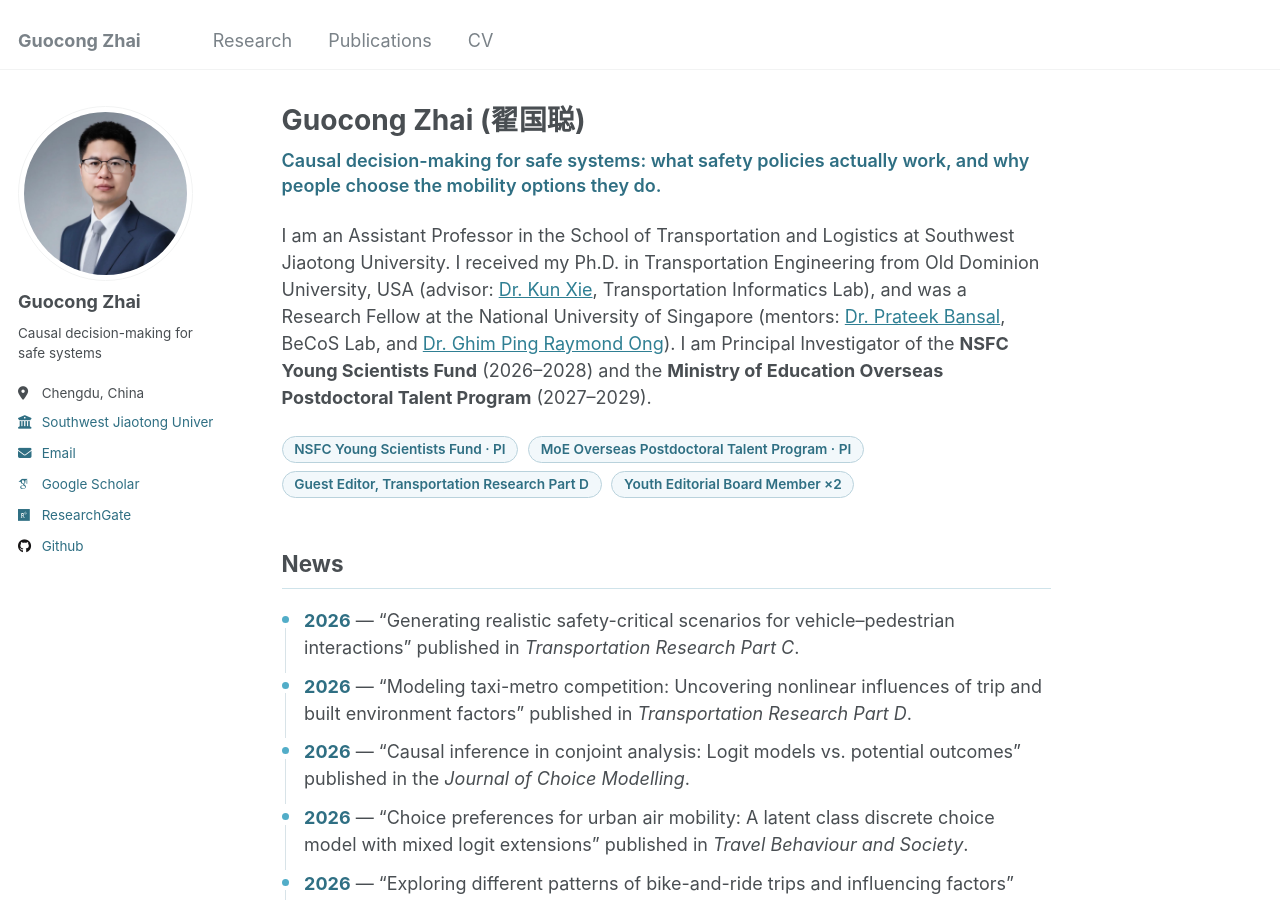
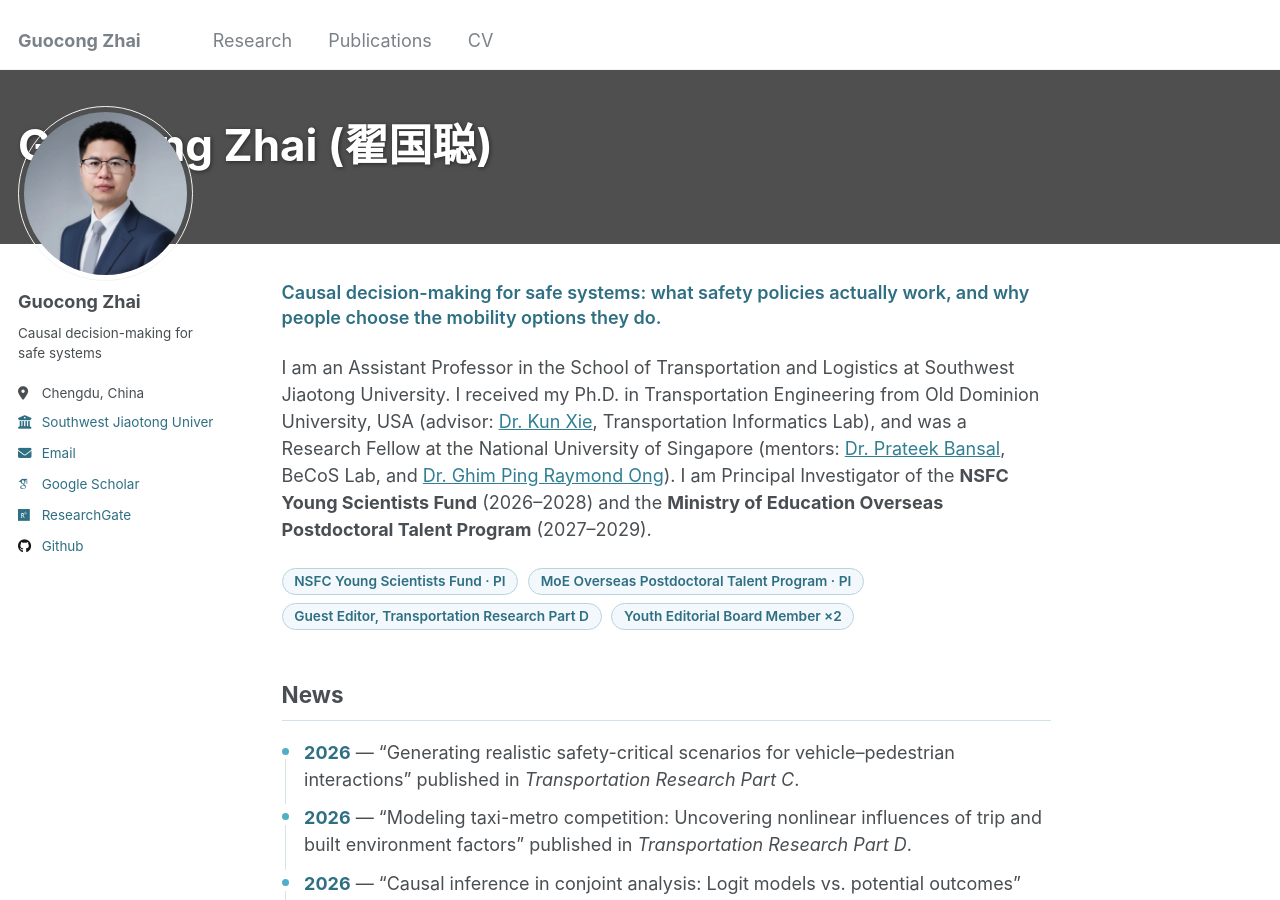
Before and after one commit to gzhai001/gzhai001.github.io, a Jekyll site: the page built from _pages/about.md, in a window 1280 px wide and 900 px high. Built offline with Jekyll 4.4.1, drawn with Linux system fonts in a browser that asks for light colours; some web fonts are replaced; part of the change alters nothing that is shown.

Commit message:
Add header with overlay image and filter to about page

```diff
--- a/_pages/about.md
+++ b/_pages/about.md
@@ -1,4 +1,7 @@
 ---
+header:
+  overlay_image: /images/6494c89771624e8485c0bee26a37ad3a.png
+  overlay_filter: 0.5
 permalink: /
 title: "Guocong Zhai (翟国聪)"
 author_profile: true
```
